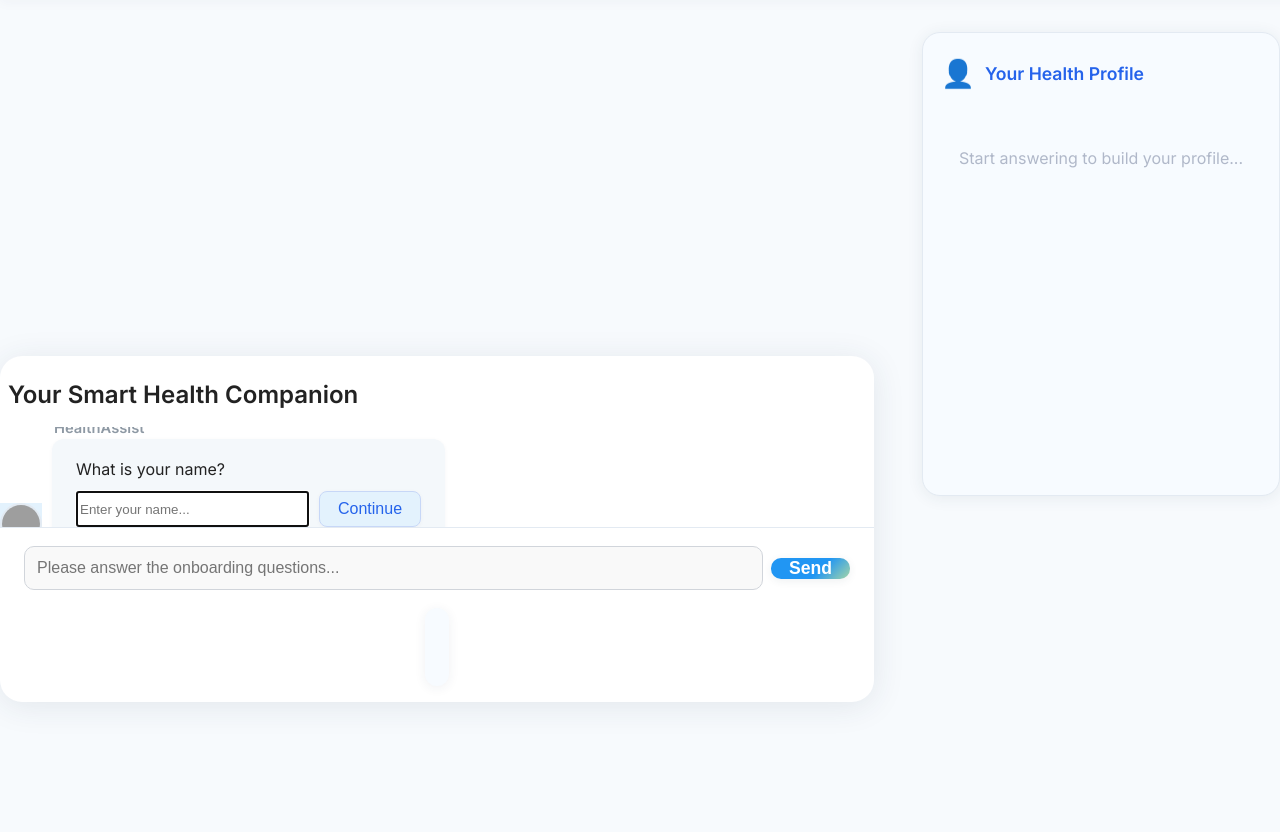
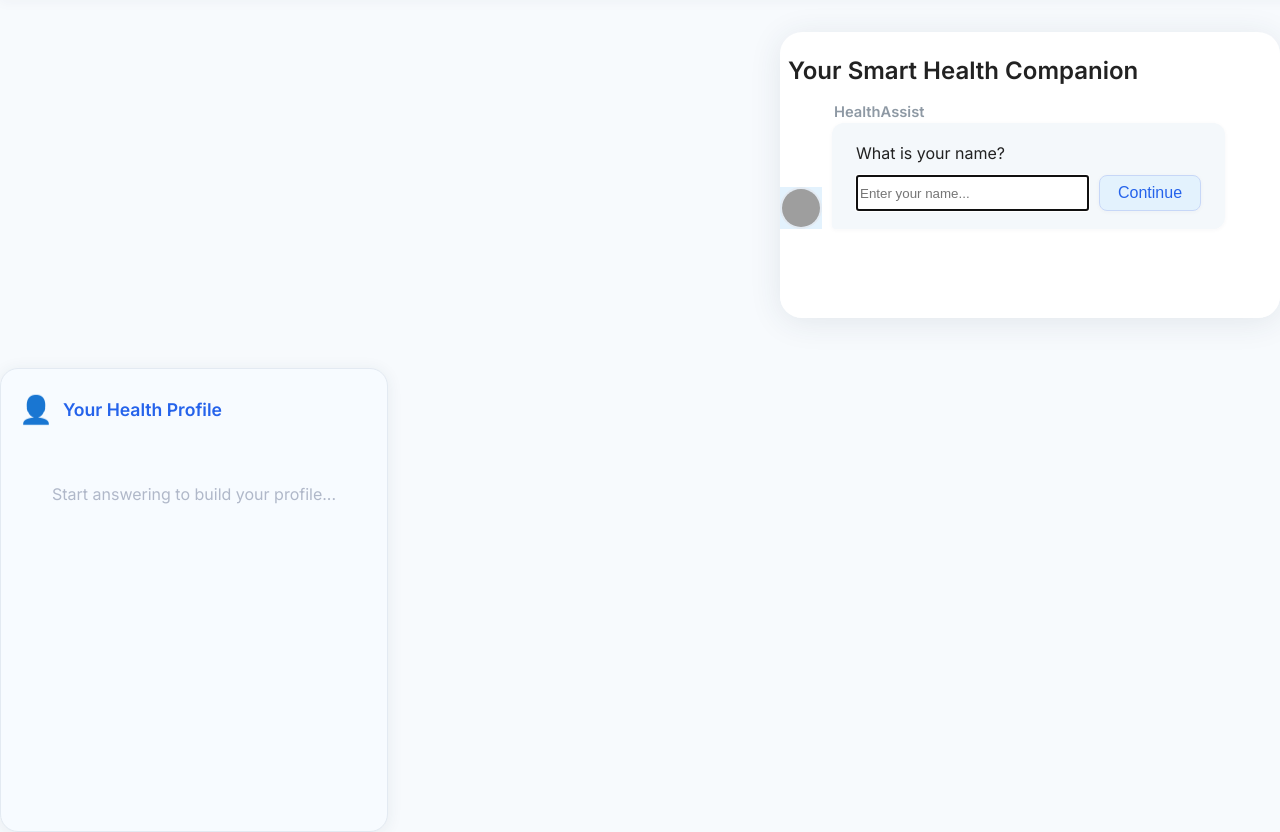
Before and after one commit to hiyaamalik/CybVector, a FastAPI app: page / in a window 1280 px wide; the page is wider, and only the part inside the window is pictured. Shown: the part 69-901 px from the top of that part. Before the commit the page ends 772 px from the top of that part, so only its background shows below. Run offline with FastAPI, Linux system fonts and the light colour scheme; grey boxes are pictures that could not be loaded.

Commit message:
updated css

```diff
--- a/static/styles.css
+++ b/static/styles.css
@@ -1,15 +1,16 @@
+body, html {
+  height: 100vh;
+  min-height: 0;
+  margin: 0;
+  padding: 0;
+}
+
 body {
   background: #f7fafd;
   font-family: 'Inter', system-ui, sans-serif;
-  margin: 0;
-  padding: 0;
-  min-height: 100vh;
   position: relative;
 }
-html, body {
-  height: 100vh;
-  min-height: 0;
-}
+
 .main-header {
   width: 100vw;
   background: #fff;
@@ -23,11 +24,13 @@
   top: 0;
   z-index: 100;
 }
+
 .header-left {
   display: flex;
   align-items: center;
   gap: 12px;
 }
+
 .header-logo {
   width: 32px;
   height: 32px;
@@ -35,17 +38,20 @@
   background: #e3f2fd;
   object-fit: cover;
 }
+
 .header-title {
   font-size: 1.3rem;
   font-weight: 700;
   color: #2563eb;
   letter-spacing: 0.5px;
 }
+
 .header-right {
   display: flex;
   align-items: center;
   gap: 18px;
 }
+
 .header-help {
   background: #f7fafd;
   border: none;
@@ -61,9 +67,11 @@
   justify-content: center;
   transition: background 0.2s;
 }
+
 .header-help:hover {
   background: #e3f2fd;
 }
+
 .header-avatar {
   width: 36px;
   height: 36px;
@@ -71,6 +79,7 @@
   object-fit: cover;
   border: 2px solid #e3eaf2;
 }
+
 .page-title {
   font-size: 1.5rem;
   font-weight: 700;
@@ -78,23 +87,23 @@
   margin: 24px 0 18px 0;
   padding-left: 8px;
 }
+
 .main-flex {
   display: flex;
-  justify-content: flex-start;
-  align-items: flex-start;
-  gap: 48px;
+  flex-direction: column;
+  height: 100vh;
+  min-height: 0;
   margin: 0 auto;
   max-width: 1800px;
   padding: 32px 0 0 0;
-  height: calc(100vh - 80px); /* leave space for header */
-  min-height: 0;
   position: relative;
 }
+
 .chat-section {
   flex: 1 1 0;
   min-height: 0;
   max-width: 1200px;
-  min-width: 100px;
+  min-width: 500px;
   background: #fff;
   border-radius: 22px;
   box-shadow: 0 4px 32px rgba(44, 62, 80, 0.10);
@@ -104,10 +113,13 @@
   overflow: hidden;
   align-self: flex-end;
   margin-bottom: 50px;
+  height: 80vh;
 }
+
 .chat-area {
   flex: 1 1 0;
-  min-height: 100px;
+  min-height: 400px;
+  max-height: 70vh;
   display: flex;
   flex-direction: column;
   gap: 18px;
@@ -115,6 +127,7 @@
   overflow-y: auto;
   background: #fff;
 }
+
 .chat-bubble {
   display: flex;
   align-items: flex-end;
@@ -124,14 +137,17 @@
   max-width: 100%;
   width: 100%;
 }
+
 .bot-msg {
   flex-direction: row;
   align-self: flex-start;
 }
+
 .user-msg {
   flex-direction: row-reverse;
   align-self: flex-end;
 }
+
 .bubble-content {
   background: #f4f8fb;
   color: #222;
@@ -145,11 +161,13 @@
   width: 100%;
   word-break: break-word;
 }
+
 .user-msg .bubble-content {
   background: #e3f2fd;
   color: #2563eb;
   border-radius: 12px 12px 4px 12px;
 }
+
 .avatar {
   width: 38px;
   height: 38px;
@@ -162,6 +180,7 @@
   font-size: 1.5rem;
   border: 2px solid #e3eaf2;
 }
+
 .bot-avatar {
   background: #e3f2fd;
   color: #2563eb;
@@ -170,6 +189,7 @@
   justify-content: center;
   font-size: 1.5rem;
 }
+
 .name-label {
   font-size: 0.92rem;
   color: #8e99a4;
@@ -178,6 +198,7 @@
   margin-left: 2px;
   margin-right: 2px;
 }
+
 .timestamp {
   font-size: 0.78em;
   color: #8e99a4;
@@ -185,6 +206,7 @@
   margin-bottom: 6px;
   text-align: right;
 }
+
 .chat-input-bar {
   display: flex;
   align-items: center;
@@ -193,6 +215,7 @@
   border-top: 1px solid #e3eaf2;
   background: #fff;
 }
+
 .chat-input-bar input {
   flex: 1;
   border: 1px solid #d1d5db;
@@ -203,9 +226,11 @@
   transition: border 0.2s;
   background: #f9f9f9;
 }
+
 .chat-input-bar input:focus {
   border: 1.5px solid #2563eb;
 }
+
 .icon-btn {
   background: linear-gradient(135deg, #2196f3 60%, #a5d6a7 100%);
   border: none;
@@ -218,12 +243,15 @@
   box-shadow: 0 2px 8px rgba(44,62,80,0.08);
   font-weight: 600;
 }
+
 .icon-btn:active {
   background: linear-gradient(135deg, #1976d2 60%, #66bb6a 100%);
 }
+
 .send-icon {
   font-size: 1.1rem;
 }
+
 .loader {
   display: flex;
   justify-content: center;
@@ -232,6 +260,7 @@
   height: 24px;
   gap: 4px;
 }
+
 .loader span {
   display: inline-block;
   width: 8px;
@@ -240,16 +269,20 @@
   border-radius: 50%;
   animation: bounce 1.2s infinite both;
 }
+
 .loader span:nth-child(2) {
   animation-delay: 0.2s;
 }
+
 .loader span:nth-child(3) {
   animation-delay: 0.4s;
 }
+
 @keyframes bounce {
   0%, 80%, 100% { transform: scale(0.8); }
   40% { transform: scale(1.2); }
 }
+
 .confirmation-card {
   position: absolute;
   top: 60px;
@@ -268,28 +301,33 @@
   color: #2563eb;
   animation: fadeIn 0.4s;
 }
+
 .confirmation-title {
   font-size: 1.2rem;
   font-weight: 600;
   margin-bottom: 10px;
 }
+
 .confirmation-details {
   font-size: 1rem;
   color: #2563eb;
   margin-bottom: 18px;
   text-align: center;
 }
+
 .checkmark {
   font-size: 2.5rem;
   color: #43a047;
   margin-bottom: 10px;
   animation: pop 0.5s;
 }
+
 @keyframes pop {
   0% { transform: scale(0.5); opacity: 0; }
   80% { transform: scale(1.2); opacity: 1; }
   100% { transform: scale(1); }
 }
+
 .confirmation-btn {
   background: #2563eb;
   color: #fff;
@@ -302,9 +340,11 @@
   margin-top: 10px;
   transition: background 0.2s;
 }
+
 .confirmation-btn:hover {
   background: #1746a2;
 }
+
 @media (max-width: 1100px) {
   .main-flex {
     flex-direction: column;
@@ -329,6 +369,7 @@
     align-self: stretch;
   }
 }
+
 @media (max-width: 600px) {
   .main-header {
     padding: 10px 8px 8px 8px;
@@ -359,6 +400,7 @@
     padding: 10px 6px 0 6px;
   }
 }
+
 .profile-panel {
   flex: 0 0 320px;
   max-width: 350px;
@@ -375,34 +417,40 @@
   height: fit-content;
   border: 1px solid #e3eaf2;
 }
+
 .profile-header {
   display: flex;
   align-items: center;
   gap: 10px;
   margin-bottom: 10px;
 }
+
 .profile-icon {
   font-size: 1.7rem;
   color: #2196f3;
 }
+
 .profile-panel h3 {
   font-size: 1.1rem;
   font-weight: 600;
   color: #2563eb;
   margin: 0;
 }
+
 .profile-content {
   margin-top: 8px;
   font-size: 1rem;
   color: #2563eb;
   min-height: 120px;
 }
+
 .profile-placeholder {
   color: #b0b8c9;
   font-size: 1rem;
   text-align: center;
   margin-top: 40px;
 }
+
 .profile-item {
   display: flex;
   align-items: center;
@@ -413,14 +461,17 @@
   padding: 10px 12px;
   box-shadow: 0 1px 4px rgba(44,62,80,0.04);
 }
+
 .profile-item .profile-label {
   font-weight: 600;
   color: #2563eb;
   min-width: 90px;
 }
+
 .profile-item .profile-value {
   color: #256029;
 }
+
 .onboarding-panel {
   margin: 0 auto;
   margin-top: 18px;
@@ -435,6 +486,7 @@
   align-items: flex-start;
   gap: 12px;
 }
+
 .onboarding-question {
   font-size: 1.08rem;
   color: #2563eb;
@@ -444,15 +496,18 @@
   align-items: center;
   gap: 8px;
 }
+
 .onboarding-icon {
   font-size: 1.3rem;
   color: #43a047;
 }
+
 .onboarding-options {
   display: flex;
   flex-wrap: wrap;
   gap: 10px;
 }
+
 .onboarding-btn {
   background: #e3f2fd;
   color: #2563eb;
@@ -465,11 +520,13 @@
   transition: background 0.2s, color 0.2s, box-shadow 0.2s;
   box-shadow: 0 1px 4px rgba(44,62,80,0.04);
 }
+
 .onboarding-btn:hover, .onboarding-btn.selected {
   background: #2563eb;
   color: #fff;
   box-shadow: 0 2px 8px rgba(33,150,243,0.13);
 }
+
 .header-desc {
   font-size: 1rem;
   color: #6b7280;
```
